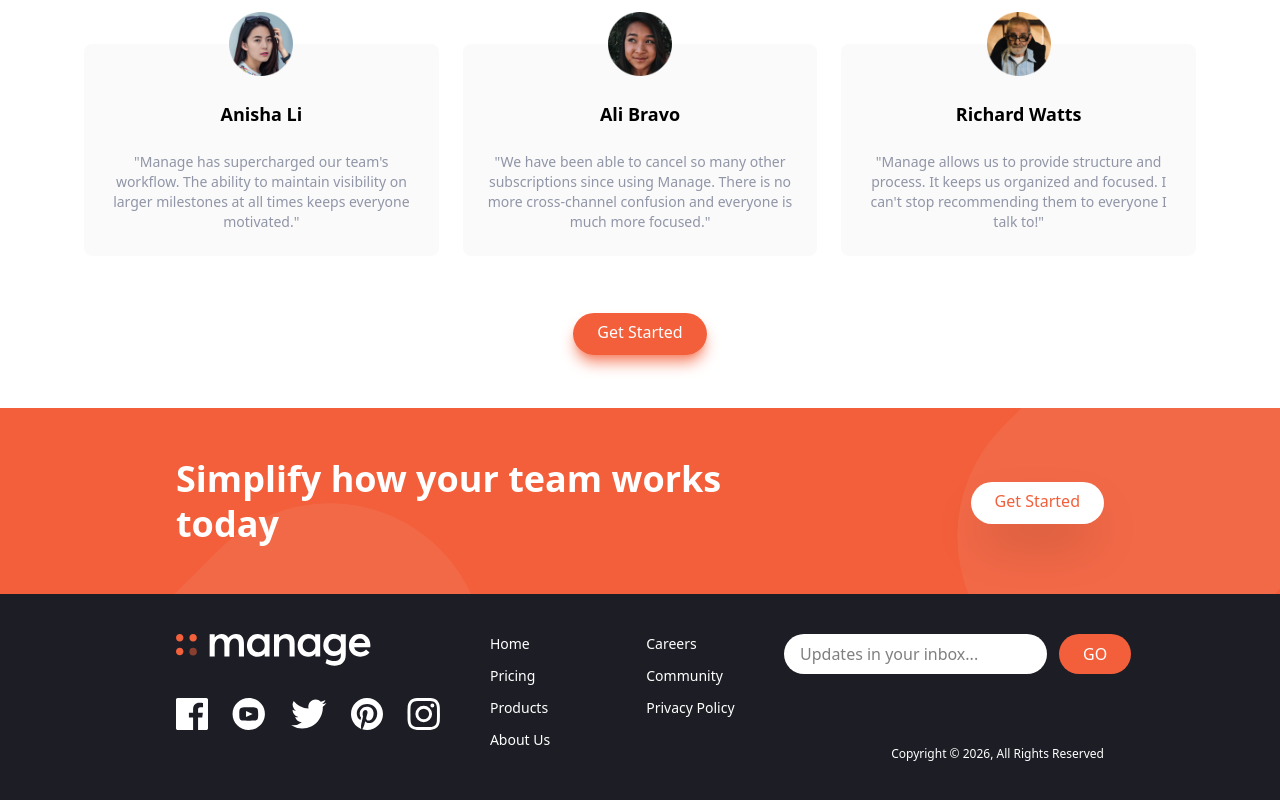
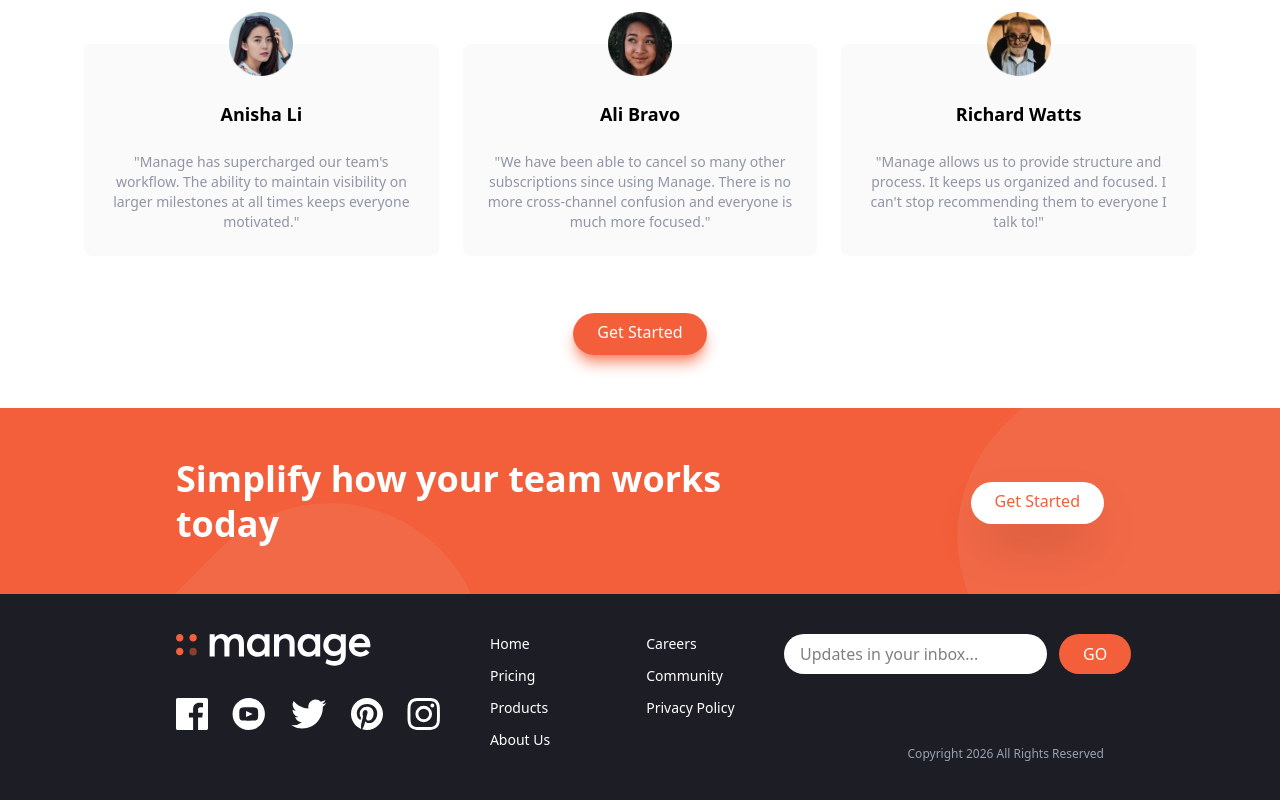
Before and after one commit to adyan5786/Manage-Landing-Page, a website: page index.html in a window 1280 px wide. Shown: the part 1360-2160 px from the top of the page. Drawn offline with Linux system fonts and the light colour scheme.

Commit message:
Final touch ups

```diff
--- a/index.html
+++ b/index.html
@@ -296,8 +296,8 @@
                     </div>
                 </form>
 
-                <div class="hidden text-right text-white text-xs md:block">
-                    Copyright &copy; 2026, All Rights Reserved
+                <div class="hidden text-right text-gray-400 text-xs md:block">
+                    Copyright 2026 All Rights Reserved
                 </div>
             </div>
         </div>
--- a/input.css
+++ b/input.css
@@ -23,8 +23,8 @@
 /* Body */
 body {
     background-image: url('/img/bg-tablet-pattern.svg');
+    background-size: 800px;
     background-repeat: no-repeat;
-    background-size: 800px;
     background-position: 90% -25%;
 }
 
```
Also changed, not shown: css/main.css.
